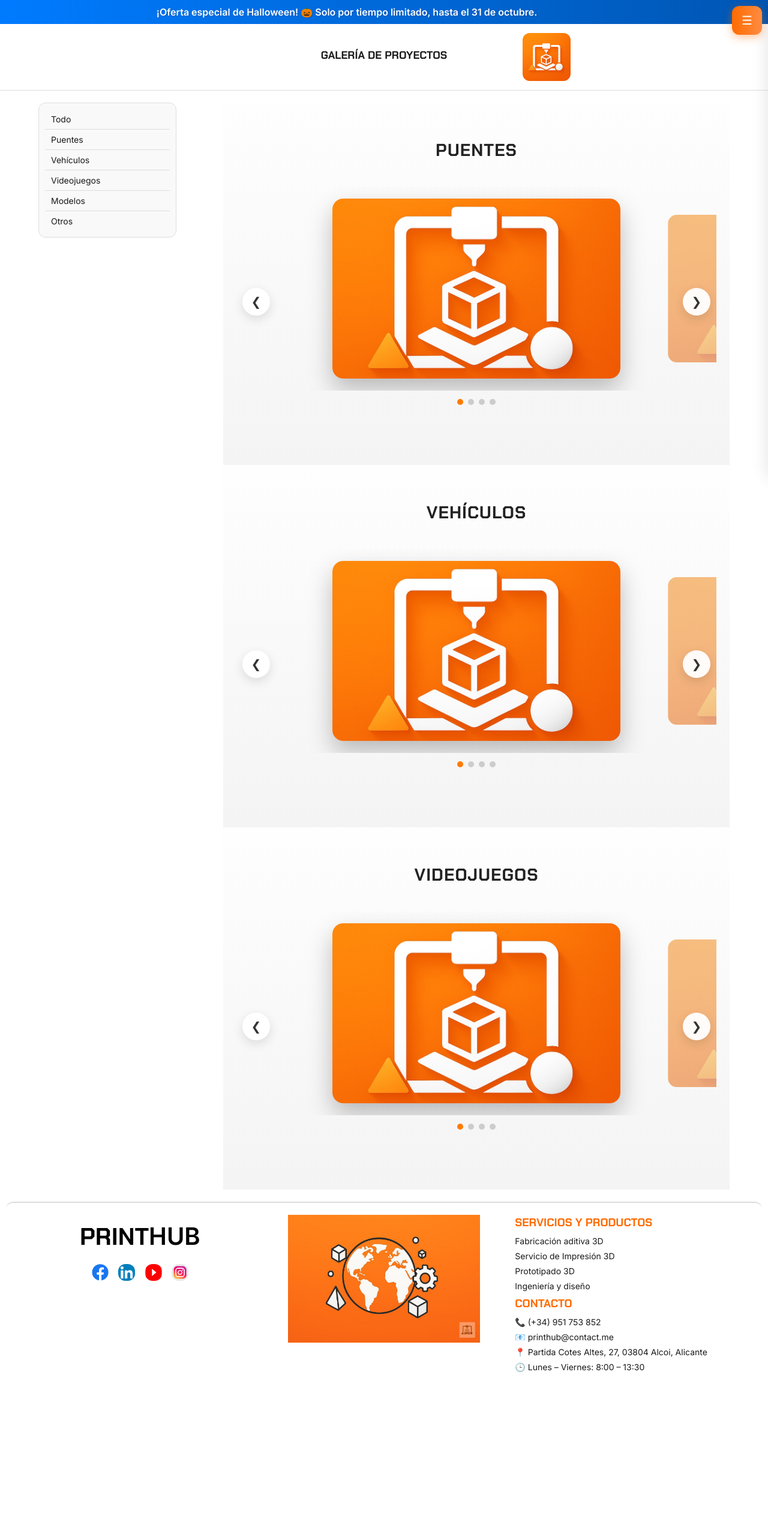
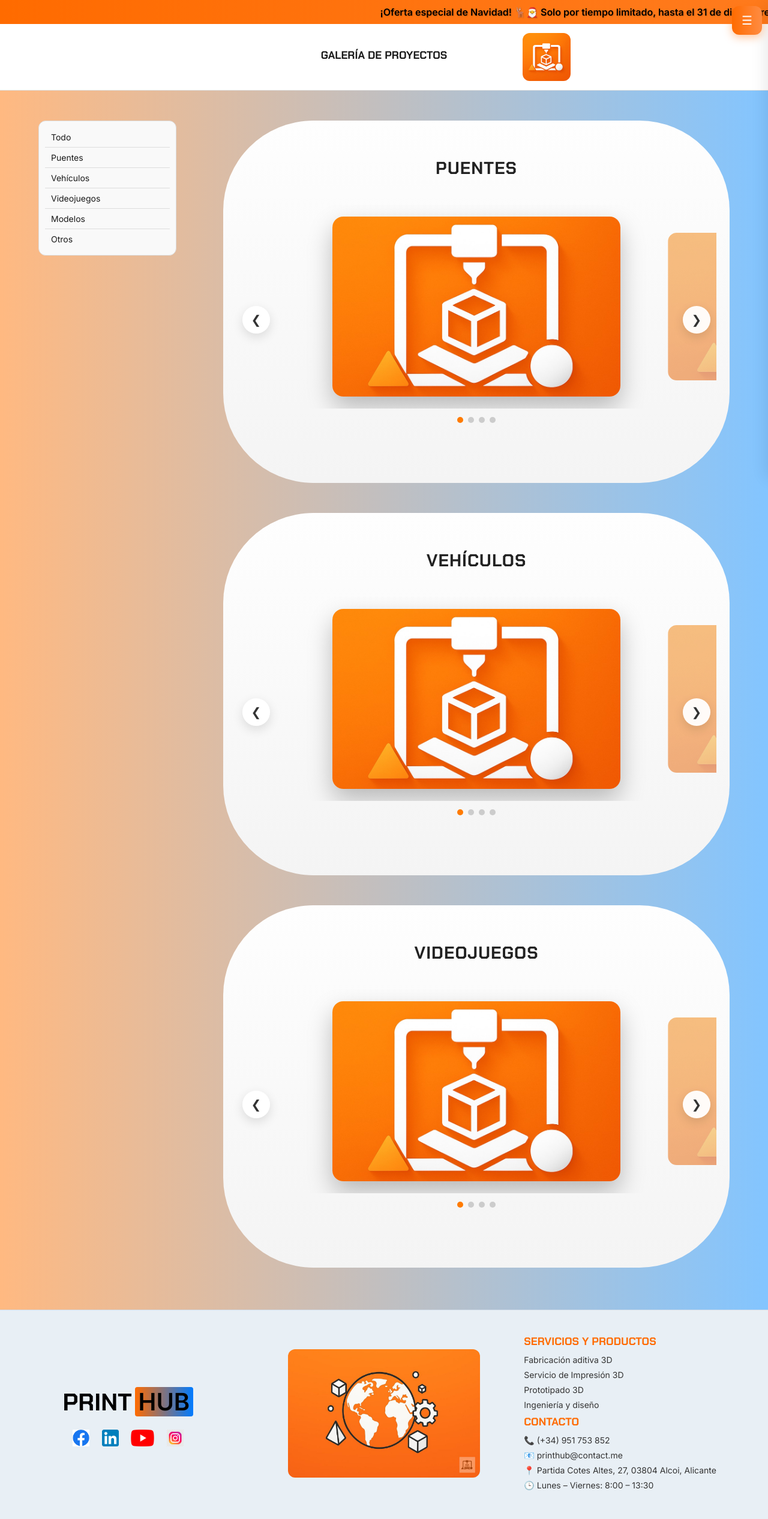
Before and after one commit to PRJ-INTERMODULAR-PEDRO-JOAN/Ecommerce-PrintHub, a PHP site: page /productes/src/galeria.html in a window 1280 px wide. Shown: the whole page at 60% size. Before the commit the page ends 2287 px from the top, so only its background shows below. Run offline with PHP 8.4, Linux system fonts and the light colour scheme.

Commit message:
Añadidas animaciones y enlazado todo

```diff
--- a/PrintHub/src/css/formstyle.css
+++ b/PrintHub/src/css/formstyle.css
@@ -76,6 +76,7 @@ body {
   display: block;
   margin: 0 auto 1.5rem;
   filter: drop-shadow(0 2px 4px rgba(0, 0, 0, 0.1));
+  border-radius: 12px;
 }
 
 .iconos-utilidad {
@@ -384,6 +385,7 @@ form .btn:hover {
 
 .pie-pagina-centro img {
   max-width: 320px;
+  border-radius: 12px;
 }
 
 .pie-pagina-derecha {
--- a/PrintHub/src/css/galeriaStyle.css
+++ b/PrintHub/src/css/galeriaStyle.css
@@ -17,27 +17,34 @@ body {
   background: #fff;
   color: #1a1a1a;
   overflow-x: hidden;
+  background: linear-gradient(90deg, #ffb981 0%, #83c5ff 100%);
+
 }
 
 /* ================================================= */
 /* === BANNER ==================================================== */
 .banner {
-  background: linear-gradient(90deg, #007BFF, #0056b3);
+  background: linear-gradient(90deg, #FF6B00, #ff7b1d);
   color: #fff;
   height: 40px;
   display: grid;
   place-items: center;
   font-weight: bold;
-  font-family: 'Roboto Mono', monospace;
+  font-family: 'Roboto Mono', 'Courier New', monospace;
   overflow: hidden;
   white-space: nowrap;
   text-shadow: 1px 1px 2px rgba(0,0,0,0.2);
 }
 
-.banner-text {
+.banner-texto {
   display: inline-block;
   padding-left: 100%;
-  animation: scrollText 18s linear infinite;
+  animation: scrollText 40s linear infinite;
+  color: #000;
+}
+
+.enlace-banner {
+  text-decoration: none;
 }
 
 @keyframes scrollText {
@@ -127,6 +134,7 @@ header img {
   display: block;
   margin: 0 auto 1.5rem;
   filter: drop-shadow(0 2px 4px rgba(0, 0, 0, 0.1));
+  border-radius: 12px;
 }
 
 .iconos-utilidad {
@@ -223,6 +231,7 @@ header img {
   width: 90%;
   margin: 20px auto;
   overflow: hidden;
+  margin-top: 50px;
 }
 
 /* ================================================= */
@@ -275,75 +284,91 @@ header img {
 
 /* ================================================= */
 /* === FOOTER =================================================== */
-.footer {
-  clear: both;
-  background: #fff;
-  border-top: 2px solid #ddd;
-  padding: 20px;
-  border-radius: 12px;
-  margin: 10px;
+.pie-pagina {
+  background: #e8eff5;
+  padding: 40px 20px;
+  border-top: 1px solid #d0dbe8;
+  font-family: 'Inter', sans-serif;
+  color: #333;
 }
 
-.footer-left, .footer-center {
-  float: left;
-  width: 33.333%;
-  padding: 0 15px;
+.pie-pagina-contenedor {
+  display: grid;
+  grid-template-columns: 1fr 1fr 1fr;
+  gap: 40px;
+  align-items: center;
   text-align: center;
 }
 
-.footer-right {
-  float: right;
-  width: 33.333%;
-  padding: 0 15px;
+.pie-pagina-izquierda img {
+  width: 140px;
+  margin-bottom: 15px;
+}
+
+.iconos-sociales img,
+.iconos-youtube img {
+  margin: 0 8px;
+  transition: transform 0.3s;
+}
+
+.iconos-sociales img {
+  width: 28px;
+  height: 28px;
+}
+
+.iconos-youtube img {
+  width: 39px;
+  height: 28px;
+}
+
+.iconos-sociales img:hover,
+.iconos-youtube img:hover {
+  transform: scale(1.2);
+}
+
+.pie-pagina-centro img {
+  max-width: 320px;
+  border-radius: 12px;
+}
+
+.pie-pagina-derecha {
   text-align: left;
 }
 
-.footer-left .logo {
-  font-size: 2.5rem;
-  font-family: 'Chakra Petch', sans-serif;
-  font-weight: 700;
-}
-
-.footer-left img {
-  width: 120px;
-  border-radius: 12px;
-}
-
-.footer a {
-  color: #1a1a1a;
-  text-decoration: none;
-}
-.footer a:hover {
-  color: #FF6B00;
-}
-
-.social-icons img,
-.youtube-icons img {
-  width: 28px;
-  height: 28px;
-  margin: 0 6px;
-  transition: transform 0.3s ease;
-}
-
-.social-icons img:hover,
-.youtube-icons img:hover {
-  transform: scale(1.2);
-}
-
-.footer-center img {
-  max-width: 320px;
-}
-
-.footer-right h3 {
+.pie-pagina-derecha h3 {
+  font-size: 18px;
   margin-bottom: 10px;
   color: #FF6B00;
 }
 
-.footer-right ul { list-style: none; }
-.footer-right li {
+.pie-pagina-derecha ul {
+  list-style: none;
+  padding: 0;
+}
+
+.pie-pagina-derecha li {
   margin-bottom: 8px;
   font-size: 14px;
 }
+
+.pie-pagina-derecha a {
+  color: #333;
+  text-decoration: none;
+}
+
+.pie-pagina-derecha a:hover {
+  color: #007BFF;
+}
+
+.logo {
+  margin-top: 10px;
+  font-size: 2.5rem;
+  color: #000000;
+  font-family: 'Chakra Petch', sans-serif;
+  font-weight: 700;
+  text-transform: uppercase;
+}
+
 
 /* ================================================= */
 /* === CARRUSEL ================================================= */
@@ -354,6 +379,8 @@ header img {
   clear: both;
   overflow: hidden;
   font-family: 'Segoe UI', Tahoma, sans-serif;
+  border-radius: 150px;
+  margin-bottom: 50px;
 }
 
 .carousel-section h2 {
--- a/PrintHub/src/galeria.html
+++ b/PrintHub/src/galeria.html
@@ -11,8 +11,8 @@
 <body>
 
     <div class="banner">
-    <div class="banner-text">
-      ¡Oferta especial de Halloween! 🎃 Solo por tiempo limitado, hasta el 31 de octubre.
+      <div class="banner-texto">
+        ¡Oferta especial de Navidad! 🦌🎅 Solo por tiempo limitado, hasta el 31 de diciembre.
       </div>
     </div>
 
@@ -125,23 +125,28 @@
         </div>
       </section>
 
-    </div> </div> <footer class="footer">
-    <div class="footer-container">
-      <div class="footer-left">
-        <h2 class="logo">Print<span class="highlight">Hub</span></h2>
-        <br />
+    </div> </div>  <footer class="pie-pagina">
+      <div class="pie-pagina-contenedor">
+
+        <div class="pie-pagina-izquierda">
+          <h2 class="logo">
+            Print<span class="res">Hub</span>
+          </h2>
+          <br>
           <div>
-          <a class="social-icons" href="#"><img src="../public/facebook.jpg" alt="Facebook" /></a>
-          <a class="social-icons" href="#"><img src="../public/linkedIn.png" alt="LinkedIn" /></a>
-          <a class="youtube-icons" href="#"><img src="../public/youtube.png" alt="YouTube" /></a>
-          <a class="social-icons" href="#"><img src="../public/insta.jpg" alt="Instagram" /></a>
+            <a class="iconos-sociales" href="#"><img src="../public/facebook.jpg" alt="Facebook"></a>
+            <a class="iconos-sociales" href="#"><img src="../public/linkedIn.png" alt="LinkedIn"></a>
+            <a class="iconos-youtube" href="#"><img src="../public/youtube.png" alt="YouTube"></a>
+            <a class="iconos-sociales" href="#"><img src="../public/insta.jpg" alt="Instagram"></a>
           </div>
         </div>
-      <div class="footer-center">
-        <img src="../public/fotterImage.jpg" alt="Imagen global 3D" />
+
+        <div class="pie-pagina-centro">
+          <img src="../public/fotterImage.jpg" alt="Imagen global 3D">
         </div>
-      <div class="footer-right">
-        <div class="services">
+
+        <div class="pie-pagina-derecha">
+          <div class="servicios">
             <h3>Servicios y productos</h3>
             <ul>
               <li><a href="#">Fabricación aditiva 3D</a></li>
@@ -150,7 +155,7 @@
               <li><a href="#">Ingeniería y diseño</a></li>
             </ul>
           </div>
-        <div class="contact">
+          <div class="contacto">
             <h3>Contacto</h3>
             <ul>
               <li>📞 (+34) 951 753 852</li>
```
Also changed, not shown: PrintHub/src/css/styles.css (+27 -2 lines), PrintHub/public/fondoPrincipio.jpg. Lines whose indentation alone changed are shown as unchanged.
